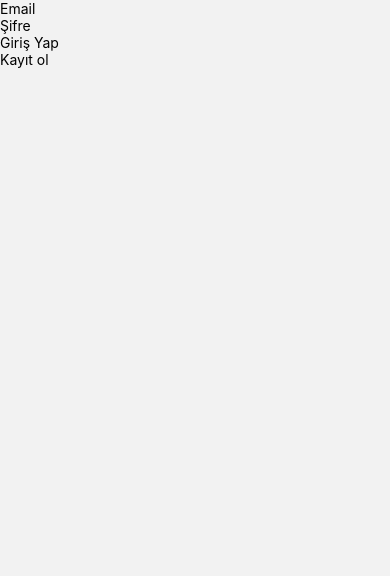
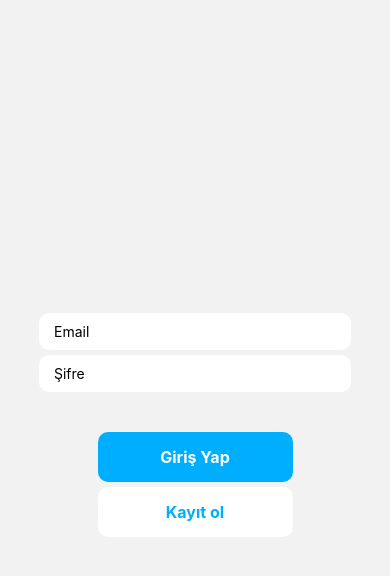
Before and after one commit to IronSid3e/authenticator-app, a React Native app: screen /Login in a window 390 px wide. Shown: the top 576 px of the page. Built offline with nearby package versions, Linux system fonts and the light colour scheme.

Commit message:
add styles to login screen

```diff
--- a/screens/LoginScreen.js
+++ b/screens/LoginScreen.js
@@ -28,12 +28,26 @@ export default function LoginScreen() {
 }
 
 const styles = StyleSheet.create({
-  container: {},
-  inputContainer: {},
-  input: {},
-  buttonContainer: {},
-  button: {},
-  buttonText: {},
-  outlineButton: {},
-  outlineButtonText: {},
+  container: { flex: 1, justifyContent: "center", alignItems: "center" },
+  inputContainer: { width: "80%" },
+  input: {
+    backgroundColor: "white",
+    paddingHorizontal: 15,
+    paddingVertical: 10,
+    marginTop: 5,
+    borderRadius: 10,
+  },
+  buttonContainer: {
+    width: "50%",
+    marginTop: 40,
+  },
+  button: {
+    backgroundColor: "#00aeff",
+    padding: 15,
+    alignItems: "center",
+    borderRadius: 10,
+  },
+  buttonText: { color: "white", fontSize: 16, fontWeight: "bold" },
+  outlineButton: { backgroundColor: "white", marginTop: 5 },
+  outlineButtonText: { color: "#00aeff", fontSize: 16, fontWeight: "bold" },
 });
```
